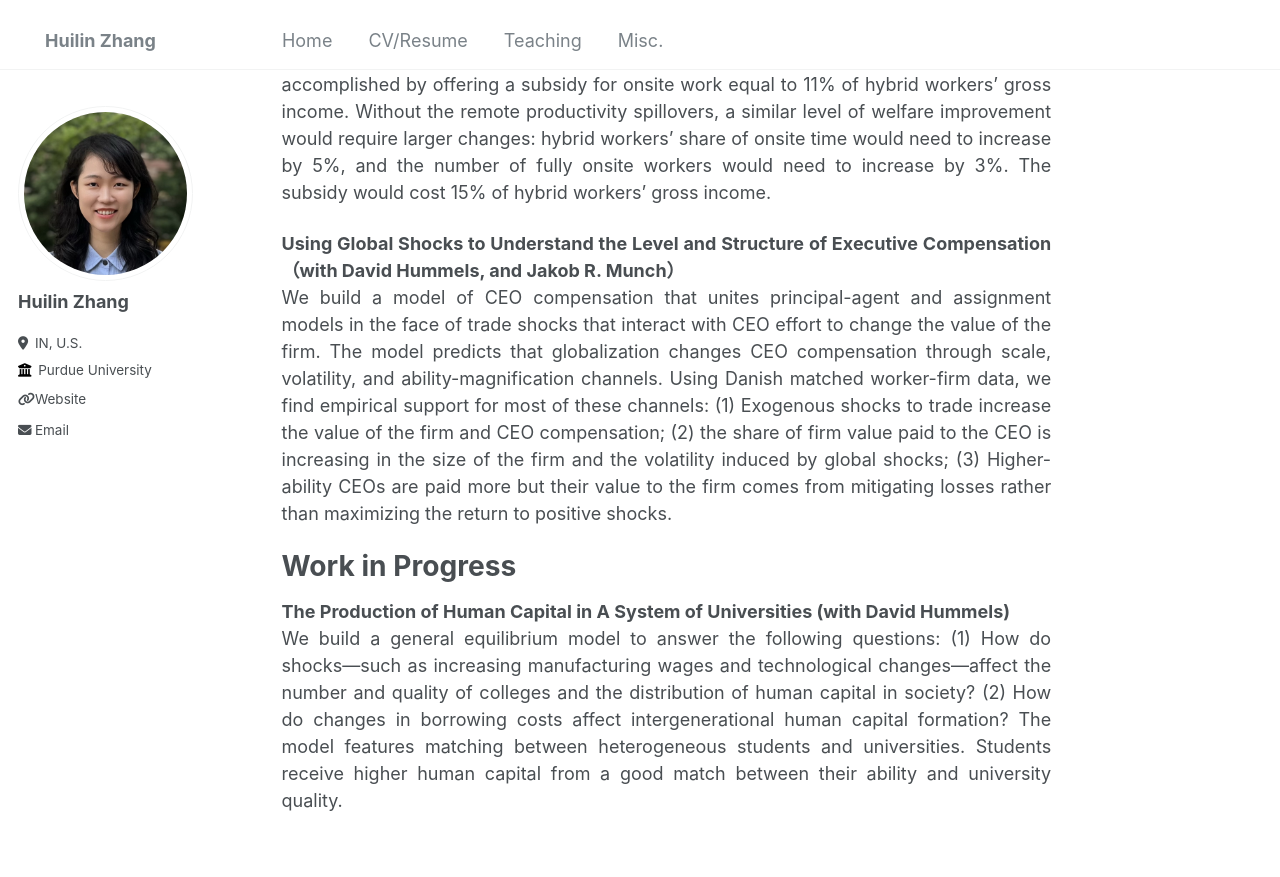
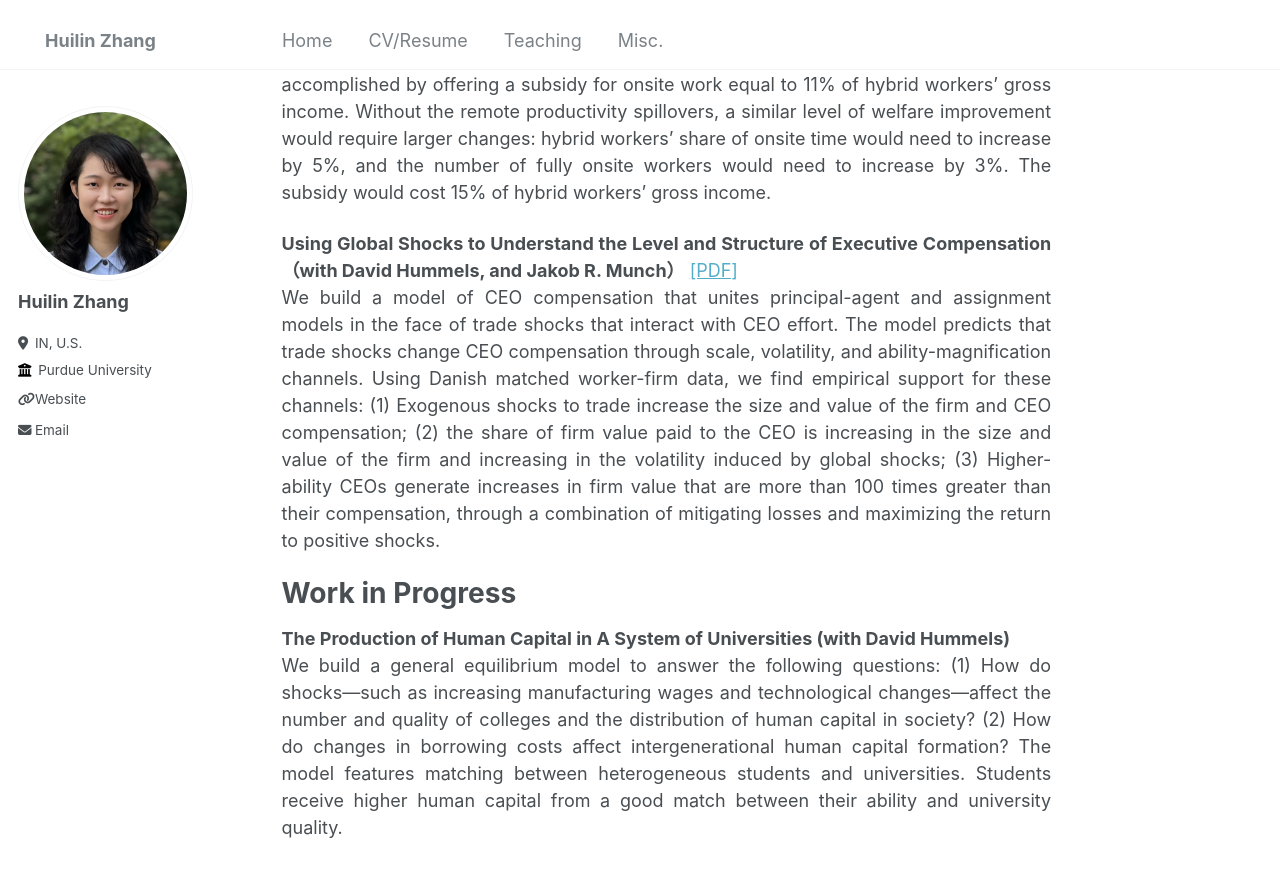
Before and after one commit to huilin-zhang/huilin-zhang.github.io, a Jekyll site: the page built from _pages/about.md, in a window 1280 px wide and 900 px high, scrolled down 580 px. Shown: the top 877 px of the window. Built offline with Jekyll 4.4.1, drawn with Linux system fonts in a browser that asks for light colours.

Commit message:
update about

```diff
--- a/_pages/about.md
+++ b/_pages/about.md
@@ -14,9 +14,8 @@
 **Productivity Externalities of Working from Home: Welfare and Policy Implications** [[PDF]](files/TelecommutingPaper.pdf)<br>
 I study how the socially optimal level of onsite work differs from the market equilibrium. I develop a general equilibrium model in which workers decide how much to work onsite and work from home. Productivity spillovers can occur within and between onsite and remote workers. The model predicts that the balance between onsite and remote productivity spillover effects affects the gap between the socially optimal and the market equilibrium level of onsite work. I measure these spillovers by matching the model to U.S. survey data from 2022 to 2024 at the city-sector-work mode level. I find that, on average, a social planner could improve welfare by 2% by increasing hybrid workers' share of onsite time by 3% and increasing the number of fully onsite workers by 2%. This could be accomplished by offering a subsidy for onsite work equal to 11% of hybrid workers' gross income. Without the remote productivity spillovers, a similar level of welfare improvement would require larger changes: hybrid workers' share of onsite time would need to increase by 5%, and the number of fully onsite workers would need to increase by 3%. The subsidy would cost 15% of hybrid workers' gross income.
 
-**Using Global Shocks to Understand the Level and Structure of Executive Compensation（with David Hummels, and Jakob R. Munch）** <br>
-We build a model of CEO compensation that unites principal-agent and assignment models in the face of trade shocks that interact with CEO effort to change the value of the firm. The model predicts that globalization changes CEO compensation through scale, volatility, and ability-magnification channels. Using Danish matched worker-firm data, we find empirical support for most of these channels: (1) Exogenous shocks to trade
-increase the value of the firm and CEO compensation; (2) the share of firm value paid to the CEO is increasing in the size of the firm and the volatility induced by global shocks; (3) Higher-ability CEOs are paid more but their value to the firm comes from mitigating losses rather than maximizing the return to positive shocks.
+**Using Global Shocks to Understand the Level and Structure of Executive Compensation（with David Hummels, and Jakob R. Munch）** [[PDF]](https://www.nber.org/system/files/working_papers/w35004/w35004.pdf) <br>
+We build a model of CEO compensation that unites principal-agent and assignment models in the face of trade shocks that interact with CEO effort. The model predicts that trade shocks change CEO compensation through scale, volatility, and ability-magnification channels. Using Danish matched worker-firm data, we find empirical support for these channels: (1) Exogenous shocks to trade increase the size and value of the firm and CEO compensation; (2) the share of firm value paid to the CEO is increasing in the size and value of the firm and increasing in the volatility induced by global shocks; (3) Higher-ability CEOs generate increases in firm value that are more than 100 times greater than their compensation, through a combination of mitigating losses and maximizing the return to positive shocks.
 
 Work in Progress
 ======
```
